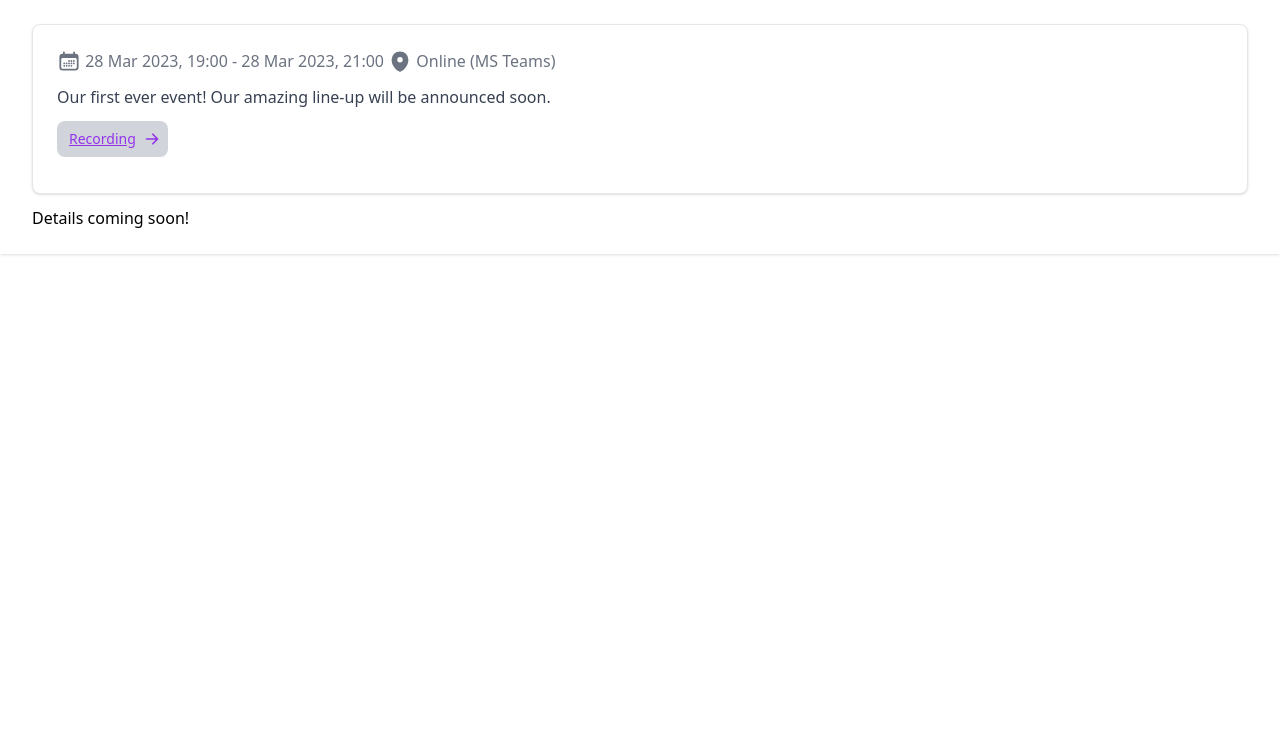
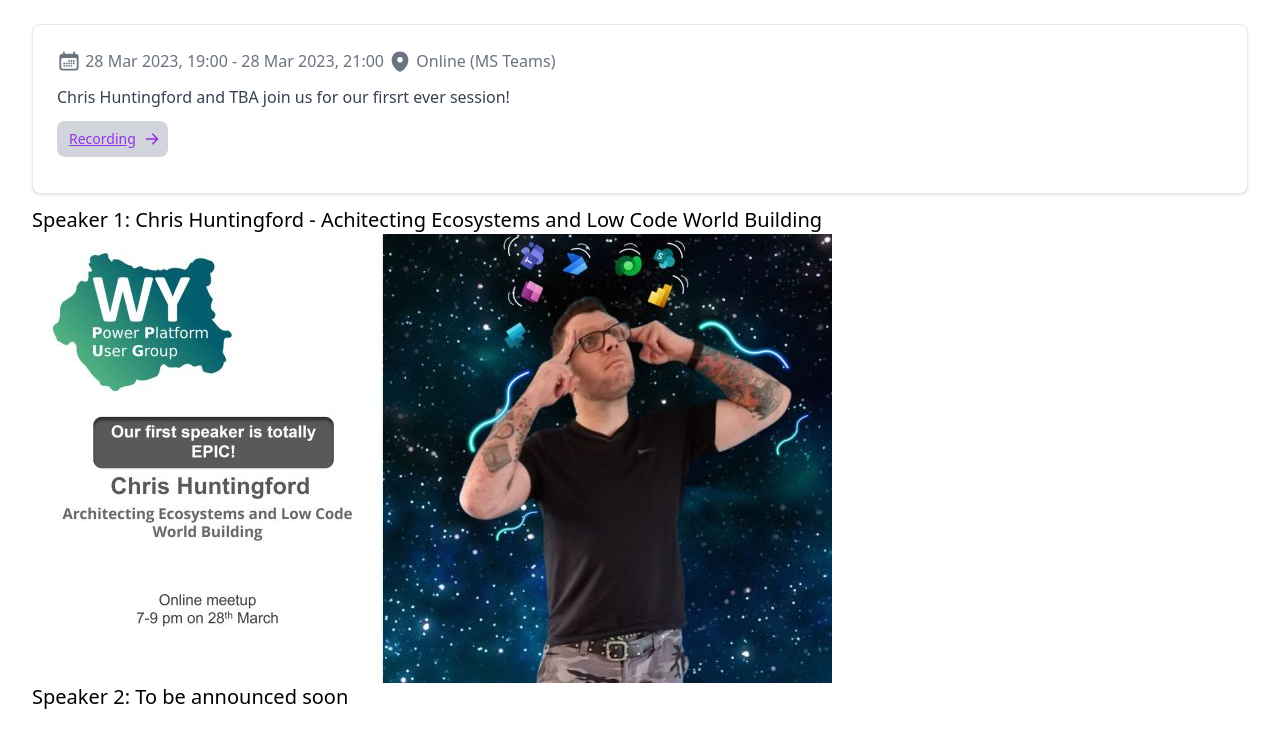
Before and after one commit to WYPPUG/Website, a Gatsby site: page /events/01-first-event in a window 1280 px wide. Shown: the part 188-923 px from the top of the page. Before the commit the page ends 800 px from the top, so only its background shows below. Built offline with nearby package versions, Linux system fonts and the light colour scheme; Gatsby itself is replaced by a stand-in of ours; a web font is replaced by a local one.

Commit message:
Update Events “01-first-event”

```diff
--- a/src/content/events/01-first-event.mdx
+++ b/src/content/events/01-first-event.mdx
@@ -4,13 +4,16 @@ startDate: 2023-03-28T18:00:00.000Z
 endDate: 2023-03-28T20:00:00.000Z
 displayDate: ""
 location: Online (MS Teams)
-summary: Our first ever event! Our amazing line-up will be announced soon.
+summary: Chris Huntingford and TBA join us for our firsrt ever session!
 preMeetingLinks:
   - name: Sign up for event
     url: https://www.tickettailor.com/events/wyppug/876884
 postMeetingLinks:
   - name: Recording
-    url: ''
+    url: ""
 ---
+## Speaker 1: Chris Huntingford - Achitecting Ecosystems and Low Code World Building
 
-Details coming soon!
+![Chris Huntingford](/assets/1678748471208.jpg)
+
+## Speaker 2: To be announced soon
```
Also changed, not shown: static/assets/1678748471208.jpg (added).
